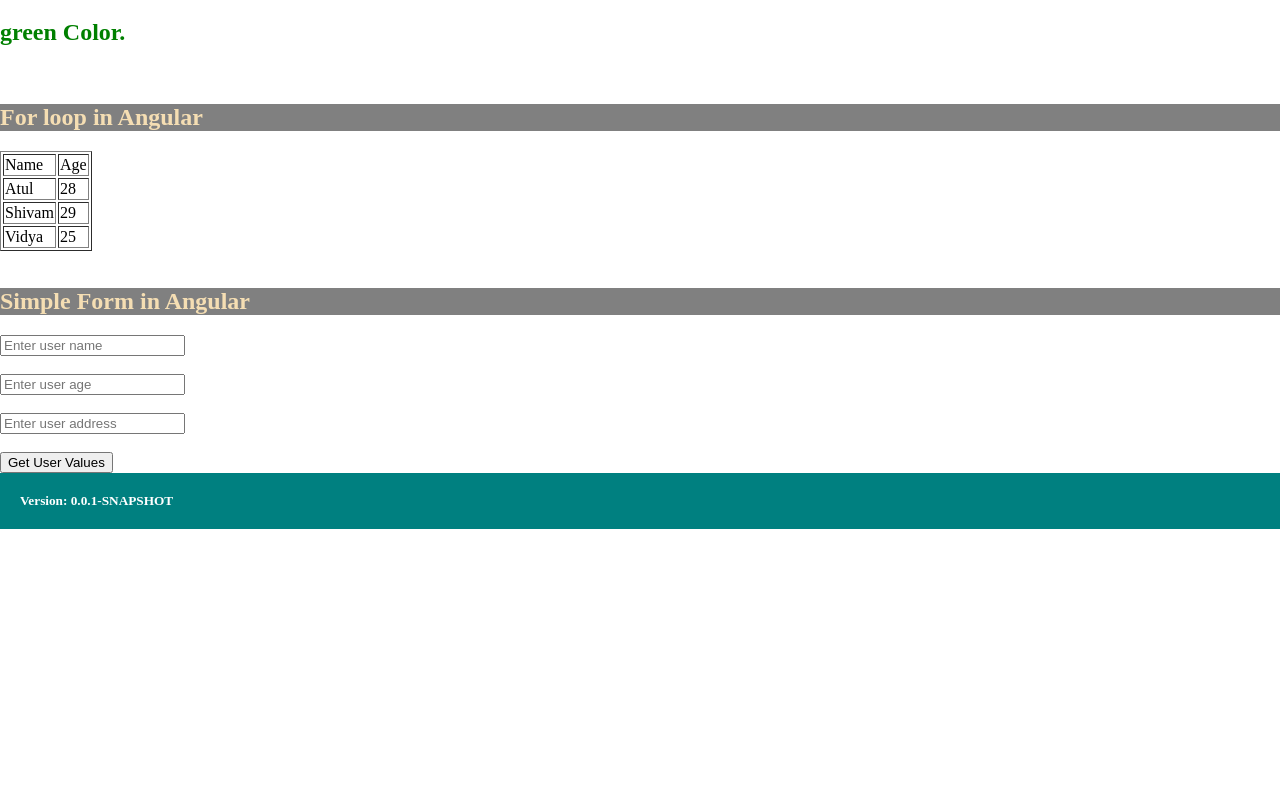
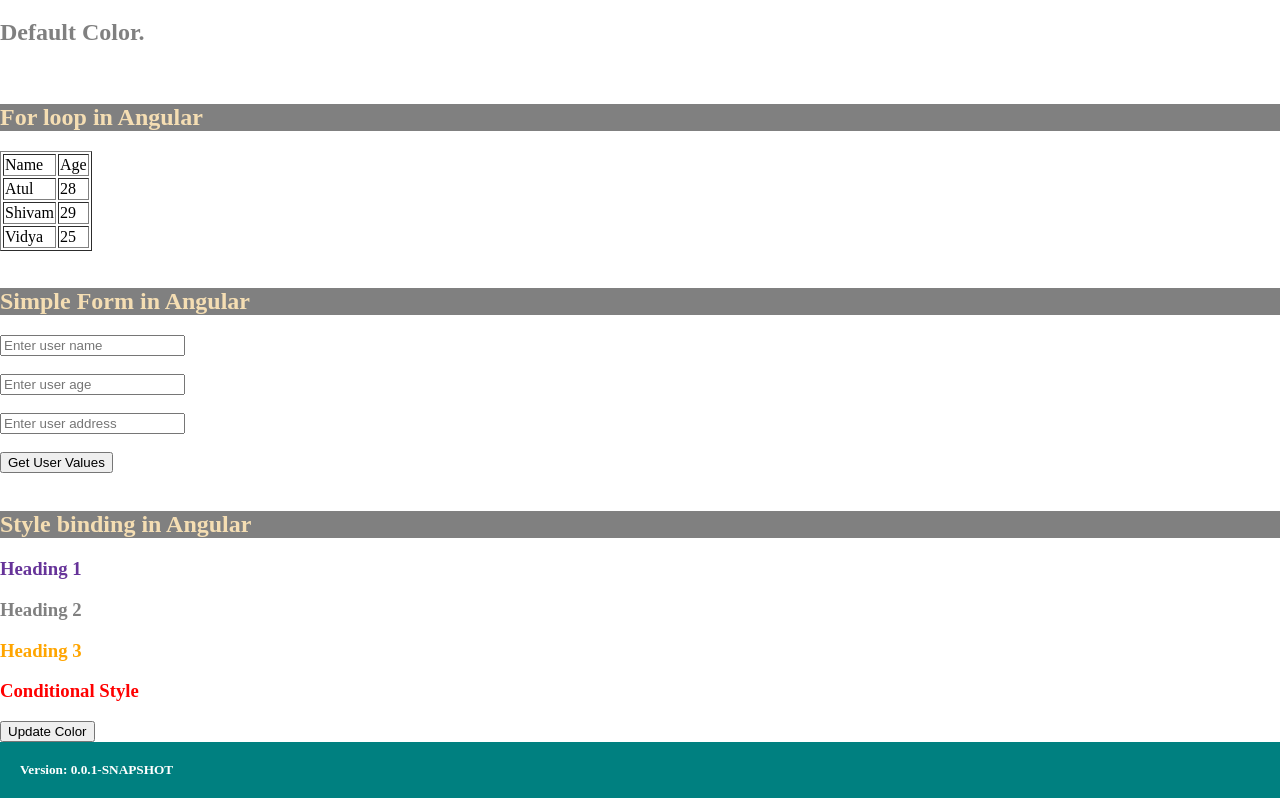
Before and after one commit to Atul1305/Angular-Demo, an Angular app: page / in a window 1280 px wide. Shown: the part 861-1659 px from the top of the page. Before the commit the page ends 1390 px from the top, so only its background shows below. Built offline with nearby package versions, Linux system fonts and the light colour scheme.

Commit message:
Angular 10 tutorial #17 Style binding(Link in reference)

```diff
--- a/src/app/app.component.html
+++ b/src/app/app.component.html
@@ -82,4 +82,11 @@
   <button>Get User Values</button>
 </form>
 
+<br>
+<h2 [ngClass]="'separator'">Style binding in Angular</h2>
+<h3 style="color: rebeccapurple;">Heading 1</h3>
+<h3 [style.color]="'grey'">Heading 2</h3>
+<h3 [style.color]="color">Heading 3</h3>
+<h3 [style.color]="err?'red':'green'">Conditional Style</h3>
+<button (click)="updateColor()">Update Color</button>
 <app-footer></app-footer>
--- a/src/app/app.component.ts
+++ b/src/app/app.component.ts
@@ -11,7 +11,9 @@ export class AppComponent {
   currentVal  = '';
   diabledBox = true;
   show = true;
-  color = "green";
+  color = "orange";
+  err = true;
+
   data = [
     {
       name:'Atul',
@@ -47,4 +49,9 @@ export class AppComponent {
   getFormValues(form: any){
     console.warn(form);
   }
+
+  updateColor(){
+    this.color = 'blue';
+    this.err = !this.err;
+  }
 }
```
